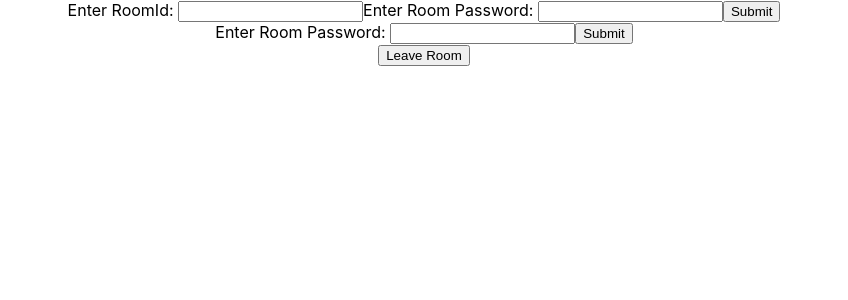
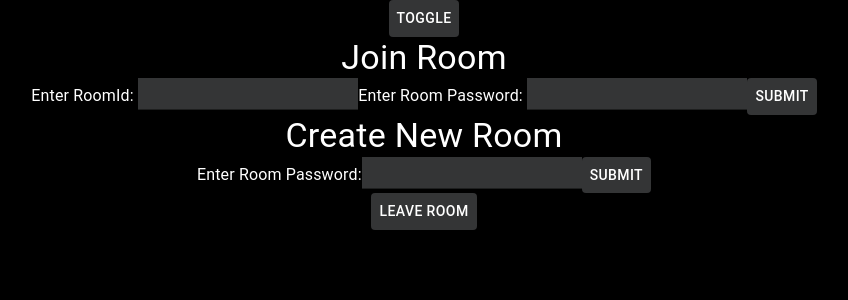
Before and after one commit to AnkitBasrur/CollBerx-Client, a React (Create React App) app: page /home in a window 1280 px wide. Shown: the top 300 px of the page, without its empty margins (216-1064 px from the left). Built offline with nearby package versions, Linux system fonts and the light colour scheme; no server answers.

Commit message:
theme customize

```diff
--- a/src/Home.js
+++ b/src/Home.js
@@ -1,17 +1,40 @@
 import { io } from "socket.io-client";
 import {useEffect, useState} from 'react';
 import './App.css';
+import { withStyles } from "@material-ui/core/styles";
 import { useHistory } from 'react-router-dom';
+import { useContext } from "react";
+import {ThemeContext} from './contexts/ThemeContext'
+import { Button, TextField, Typography } from "@material-ui/core";
 
 const socket = io("http://localhost:5000/");
-
 function Home() {
+  const { isLightTheme, light, dark, toggleTheme } = useContext(ThemeContext);
+  const theme = isLightTheme ? light : dark;
   const history = useHistory()
 
   const [password, setPassword] = useState('');
   const [code, setCode] = useState('');
   const [newRoomPassword, setNewRoomPassword] = useState('');
   const [activeUsers, setActiveUsers] = useState('');
+
+  const ThemeTextTypography = withStyles({
+      root: {
+        color: theme.text
+      }
+  })(Typography);
+
+  const styles = {
+    root: {
+      background: "black"
+    },
+    input: {
+      color: "white"
+    }
+  };
+
+  const classes = withStyles(styles)
+  console.log(classes.input)
 
   useEffect(() => {
     socket.on("Hey", (arg1) => {
@@ -49,19 +72,21 @@ function Home() {
     socket.emit("leave", "10qRc0Qyd");
   }
 
-
   return (
-    <div className="App">
+    <div className="App" style={{ height: "100vh", backgroundColor:theme.ui }}>
+    <Button style={{backgroundColor: theme.button, color: theme.text }} onClick={() => toggleTheme()}>Toggle</Button>
+    <ThemeTextTypography variant="h4">Join Room</ThemeTextTypography>
       <form>
-        Enter RoomId: <input type="text" value={code} onChange={(e) => setCode(e.target.value)}/>
-        Enter Room Password: <input type="text" value={password} onChange={(e) => setPassword(e.target.value)}/>
-        <button type="submit"  onClick={(e) => joinRoom(e)} value="Submit">Submit</button>
+        <ThemeTextTypography display="inline" style={{ color: theme.text}}>Enter RoomId:</ThemeTextTypography> <TextField InputProps={{ className: classes.input }}type="text" style={{backgroundColor: theme.button, color: theme.text }} value={code} onChange={(e) => setCode(e.target.value)}/>
+        <ThemeTextTypography display="inline" style={{ color: theme.text}}>Enter Room Password:</ThemeTextTypography> <TextField type="text" style={{backgroundColor: theme.button, textColor: theme.text }} value={password} onChange={(e) => setPassword(e.target.value)}/>
+        <Button type="submit" style={{backgroundColor: theme.button, color: theme.text }} onClick={(e) => joinRoom(e)} value="Submit">Submit</Button>
       </form>
+      <ThemeTextTypography variant="h4">Create New Room</ThemeTextTypography>
       <form>
-        Enter Room Password: <input type="text" value={newRoomPassword} onChange={(e) => setNewRoomPassword(e.target.value)}/>
-        <button type="submit"  onClick={(e) => createRoom(e)} value="Submit">Submit</button>
+      <ThemeTextTypography display="inline" style={{ color: theme.text}}>Enter Room Password:</ThemeTextTypography><TextField type="text" color="secondary" style={{backgroundColor: theme.button, color: "white" }} value={newRoomPassword} onChange={(e) => setNewRoomPassword(e.target.value)}/>
+        <Button type="submit" style={{backgroundColor: theme.button, color: theme.text }} onClick={(e) => createRoom(e)} value="Submit">Submit</Button>
       </form>
-      <button onClick={(e) =>leaveRoom(e)} >Leave Room</button>
+      <Button style={{backgroundColor: theme.button, color: theme.text }} onClick={(e) =>leaveRoom(e)}>Leave Room</Button>
     </div>
   );
 }
--- a/src/Login.js
+++ b/src/Login.js
@@ -2,10 +2,12 @@ import { useState } from "react";
 import axios from 'axios';
 import { useHistory } from "react-router-dom";
 import { useContext } from "react"
+import { withStyles } from "@material-ui/core/styles";
 import {ThemeContext} from './contexts/ThemeContext'
+import { Button, TextField, Typography } from "@material-ui/core";
 
 function Login(){
-    const { isLightTheme, light, dark } = useContext(ThemeContext);
+    const { isLightTheme, light, dark, toggleTheme } = useContext(ThemeContext);
     const theme = isLightTheme ? light : dark;
     const history = useHistory();
 
@@ -15,6 +17,12 @@ function Login(){
     const [signupEmail, setSignupEmail] = useState('');
     const [signupPassword, setSignupPassword] = useState('');
     const [errorMessage, setErrorMessage] = useState('');
+
+    const ThemeTextTypography = withStyles({
+        root: {
+          color: theme.text
+        }
+    })(Typography);
 
     const loginFunction = async(e) => {
         e.preventDefault();
@@ -36,20 +44,21 @@ function Login(){
             setErrorMessage(res.data.message);
     }
     return (
-        <div style={{ marginTop:"-1%", minHeight: "100vh", backgroundColor: theme.ui}}>
+        <div style={{  minHeight: "100vh", backgroundColor: theme.ui}}>
+            <Button style={{backgroundColor: theme.button, color: theme.text }} onClick={() => toggleTheme()} >Toggle</Button>
             <form>
-                <h1>Login</h1>
-                <input type="text" value={loginEmail} onChange={(e) => setLoginEmail(e.target.value)} /><br />
-                <input type="text" value={loginPassword} onChange={(e) => setLoginPassword(e.target.value)} /><br />
-                <button type="submit" onClick={(e) => loginFunction(e)}>Submit</button>
+                <ThemeTextTypography variant="h4">Login</ThemeTextTypography>
+                <TextField type="text" label="Enter Email" style={{backgroundColor: theme.button, color: theme.text }} value={loginEmail} onChange={(e) => setLoginEmail(e.target.value)}/><br /><br />
+                <TextField type="text" label="Enter Password" style={{backgroundColor: theme.button, color: theme.text }} value={loginPassword} onChange={(e) => setLoginPassword(e.target.value)}/><br /><br />
+                <Button type="submit" style={{backgroundColor: theme.button, color: theme.text }} onClick={(e) => loginFunction(e)}>Submit</Button>
             </form>
 
             <form>
-                <h1>Signup</h1>
-                <input type="text" value={signupName} onChange={(e) => setSignupName(e.target.value)} /><br />
-                <input type="text" value={signupEmail} onChange={(e) => setSignupEmail(e.target.value)} /><br />
-                <input type="text" value={signupPassword} onChange={(e) => setSignupPassword(e.target.value)} /><br />
-                <button type="submit" onClick={(e) => signUpFunction(e)}>Submit</button>
+                <ThemeTextTypography variant="h4">Signup</ThemeTextTypography>
+                <TextField type="text" label="Enter Your Name" style={{backgroundColor: theme.button, color: theme.text }} value={signupName} onChange={(e) => setSignupName(e.target.value)}/><br /><br />
+                <TextField type="text" label="Enter Email" style={{backgroundColor: theme.button, color: theme.text }} value={signupEmail} onChange={(e) => setSignupEmail(e.target.value)}/><br /><br />
+                <TextField type="text" label="Enter Password" style={{backgroundColor: theme.button, color: theme.text }} value={signupPassword} onChange={(e) => setSignupPassword(e.target.value)}/><br /><br />
+                <Button type="submit" style={{backgroundColor: theme.button, color: theme.text }} onClick={(e) => signUpFunction(e)}>Submit</Button>
             </form>
             {errorMessage}
         </div>
--- a/src/Main.js
+++ b/src/Main.js
@@ -14,7 +14,7 @@ const { uuid } = require('uuidv4');
 const socket = io("http://localhost:5000/");
 function Main(){
     let { id } = useParams();
-    const { isLightTheme, light, dark } = useContext(ThemeContext);
+    const { isLightTheme, light, dark, toggleTheme } = useContext(ThemeContext);
     const theme = isLightTheme ? light : dark;
 
     const [completedValue, setCompletedValue] = useState('');
@@ -84,6 +84,7 @@ function Main(){
     return (
         <div style={{height: "100vh", backgroundColor: theme.ui}}>
             <h1>{id}</h1>
+            <button onClick={() => toggleTheme} >Toggle</button>
             <div class="search-container">
                 <div class="search-item" style={{ backgroundColor: theme.box}}>
                     <WhiteTextTypography variant="h4">Pending</WhiteTextTypography>
--- a/src/contexts/ThemeContext.js
+++ b/src/contexts/ThemeContext.js
@@ -9,16 +9,19 @@ class ThemeContextProvider extends Component {
             text: 'black',
             ui: '#ebe8e8',
             box: 'ebe8e8',
-            innerBox: '#cccaca'
+            innerBox: '#cccaca',
+            button: '#d4d5d6'
         },
         dark: {
             text: '#ffffff',
             ui: 'black',
             box: '#4a4848',
-            innerBox: 'black'
+            innerBox: 'black',
+            button: '#343536'
         }
      }
      toggleTheme = () => {
+         console.log("jj")
          this.setState({ isLightTheme: !this.state.isLightTheme })
      }
     render() {
```
